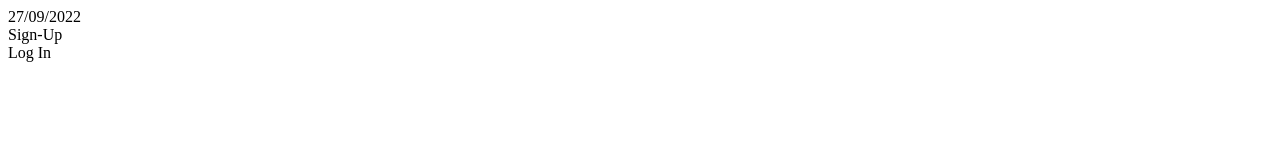
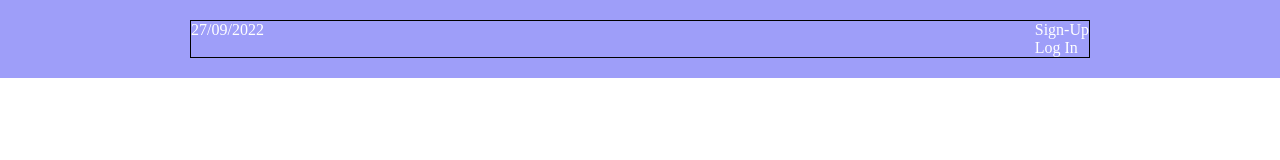
Before and after one commit to fabio-gn/flexbox-excercise, a plain HTML site: page index.html in a window 1280 px wide. Drawn offline with Linux system fonts and the light colour scheme.

Commit message:
add images directory, modify flex-container menu
wrap sign up and log in in div.account to have them both to the right
of the page.

```diff
--- a/index.html
+++ b/index.html
@@ -5,13 +5,16 @@
     <meta http-equiv="X-UA-Compatible" content="IE=edge">
     <meta name="viewport" content="width=device-width, initial-scale=1.0">
     <title>Flex-excercise</title>
+    <link rel="stylesheet" type="text/css" href="styles.css">
 </head>
 <body>
     <div class="menu-container">
         <div class="menu">
             <div class="date">27/09/2022</div>
-            <div class="sign-up">Sign-Up</div>
-            <div class="log-in">Log In</div>
+            <div class="account">
+                <div class="sign-up">Sign-Up</div>
+                <div class="log-in">Log In</div>
+            </div>
         </div>
     </div>
 </body>
--- a/styles.css
+++ b/styles.css
@@ -0,0 +1,17 @@
+*{
+    margin: 0;
+    box-sizing: border-box;
+}
+.menu-container{
+    color: white;
+    background-color: rgb(158, 158, 249);
+    padding: 20px 0;
+    display: flex;
+    justify-content: center;
+}
+.menu{
+    border: 1px solid black;
+    width: 900px;
+    display: flex;
+    justify-content: space-between;
+}
```
Also changed, not shown: images/awesome-logo.svg (added), images/five.svg (added), images/four.svg (added), images/one.svg (added), images/social-icons.svg (added), images/three.svg (added), images/two.svg (added).
